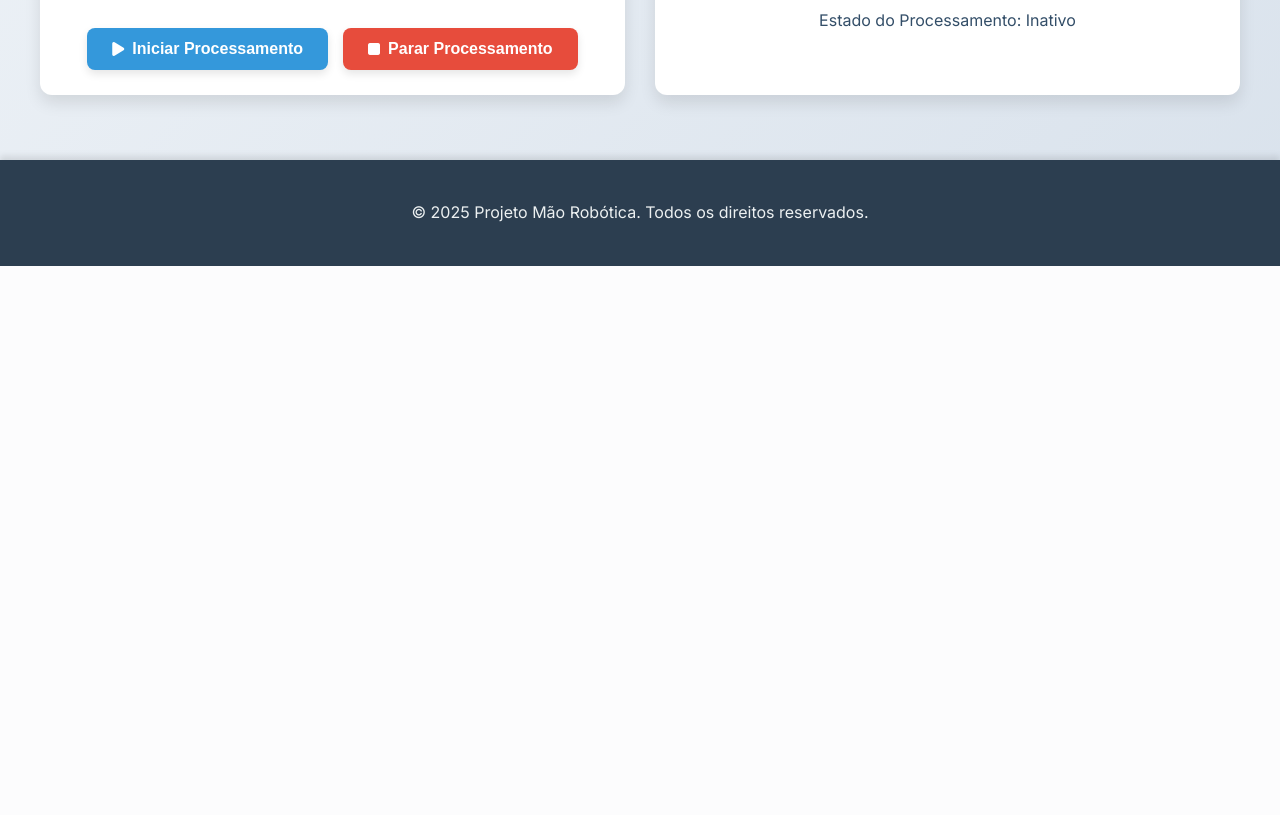
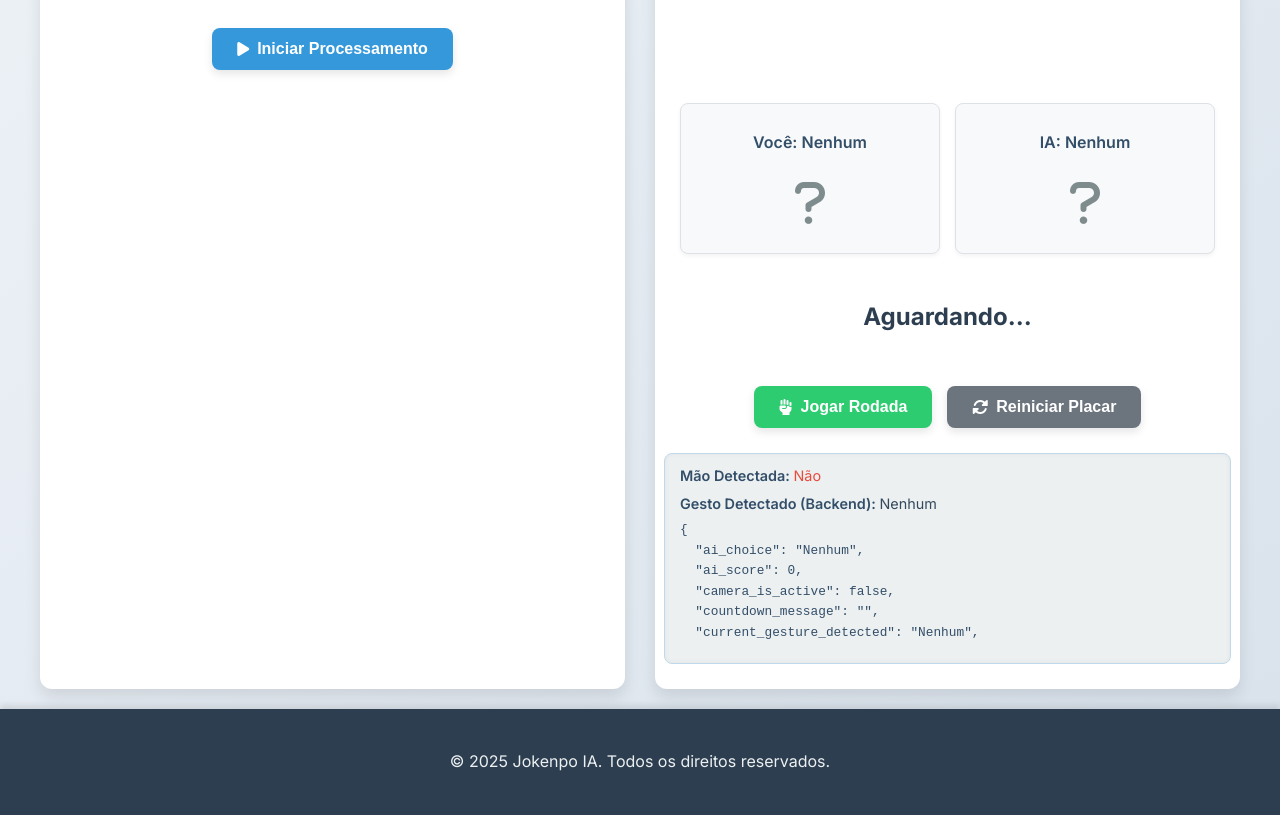
Before and after one commit to CalebeGomes740/MaoRobotica-Joken_Campus-Party, a Flask app: page / in a window 1280 px wide. Shown: the part 534-1349 px from the top of the page. Before the commit the page ends 800 px from the top, so only its background shows below. Run offline with Flask 3, Linux system fonts and the light colour scheme.

Commit message:
Update index.html

```diff
--- a/templates/index.html
+++ b/templates/index.html
@@ -3,76 +3,84 @@
 <head>
     <meta charset="UTF-8">
     <meta name="viewport" content="width=device-width, initial-scale=1.0">
-    <title>Câmera e Mão Robótica</title>
+    <title>Câmera e Jokenpo</title>
     <link rel="stylesheet" href="{{ url_for('static', filename='css/style.css') }}">
-    <!-- Importa Font Awesome para ícones -->
+    <!-- Import Font Awesome for icons -->
     <link rel="stylesheet" href="https://cdnjs.cloudflare.com/ajax/libs/font-awesome/6.0.0-beta3/css/all.min.css">
 </head>
 <body>
     <header>
-        <h1>Integração de Câmera e Mão Robótica</h1>
+        <h1>Câmera e Jokenpo</h1>
     </header>
     <main>
         <div class="container">
-            <!-- Seção da Câmera -->
+            <!-- Camera Section -->
             <section class="camera-section card">
                 <h2><i class="fas fa-video"></i> Câmera</h2>
                 <div class="video-container">
-                    <!-- O feed da câmera agora vem do endpoint do Flask -->
                     <img id="camera-feed" src="/video_feed" alt="Camera Feed">
                     <p id="camera-status" class="status-message">Conectando à câmera...</p>
                 </div>
                 <div class="controls">
-                    <!-- Estes botões agora controlam o processamento MediaPipe no backend -->
                     <button id="start-processing" class="button primary"><i class="fas fa-play"></i> Iniciar Processamento</button>
                     <button id="stop-processing" class="button danger"><i class="fas fa-stop"></i> Parar Processamento</button>
                 </div>
             </section>
 
-            <!-- Seção da Mão Robótica -->
-            <section class="robot-arm-section card">
-                <h2><i class="fas fa-robot"></i> Mão Robótica (Simulação)</h2>
-                <div id="robot-arm-display">
-                    <!-- Representação SVG da mão robótica -->
-                    <svg width="250" height="250" viewBox="0 0 250 250" id="robot-arm-svg">
-                        <!-- Base do braço -->
-                        <rect x="100" y="200" width="50" height="40" rx="5" ry="5" fill="#666" class="arm-part"></rect>
+            <!-- Jokenpo Section -->
+            <section class="jokenpo-game-section card">
+                <h2><i class="fas fa-hand-rock"></i> Jokenpo</h2>
+                <div class="scoreboard">
+                    <div class="score">
+                        <span class="player-score" id="player-score">0</span>
+                        <p>Jogador</p>
+                    </div>
+                    <div class="separator">-</div>
+                    <div class="score">
+                        <span class="ai-score" id="ai-score">0</span>
+                        <p>IA</p>
+                    </div>
+                </div>
+                <div class="round-info">
+                    <p>Rodadas: <span id="rounds-played">0</span></p>
+                </div>
 
-                        <!-- Segmento do braço 1 (ombro) -->
-                        <g id="arm-segment-shoulder" transform-origin="125 200">
-                            <rect x="115" y="100" width="20" height="100" rx="5" ry="5" fill="#999" class="arm-part"></rect>
-                            <!-- Segmento do braço 2 (cotovelo) -->
-                            <g id="arm-segment-elbow" transform-origin="125 100">
-                                <rect x="118" y="40" width="14" height="60" rx="3" ry="3" fill="#aaa" class="arm-part"></rect>
-                                <!-- Mão -->
-                                <g id="robot-hand" transform-origin="125 40">
-                                    <rect x="105" y="10" width="40" height="30" rx="5" ry="5" fill="#bbb" class="arm-part"></rect>
-                                    <!-- Dedos -->
-                                    <!-- Polegar -->
-                                    <rect x="100" y="0" width="8" height="20" rx="2" ry="2" fill="#ccc" class="finger" id="finger-thumb" transform-origin="104 20"></rect>
-                                    <!-- Indicador -->
-                                    <rect x="115" y="0" width="8" height="20" rx="2" ry="2" fill="#ccc" class="finger" id="finger-index" transform-origin="119 20"></rect>
-                                    <!-- Médio -->
-                                    <rect x="127" y="0" width="8" height="20" rx="2" ry="2" fill="#ccc" class="finger" id="finger-middle" transform-origin="131 20"></rect>
-                                    <!-- Anelar -->
-                                    <rect x="140" y="0" width="8" height="20" rx="2" ry="2" fill="#ccc" class="finger" id="finger-ring" transform-origin="144 20"></rect>
-                                    <!-- Mínimo -->
-                                    <rect x="152" y="0" width="8" height="20" rx="2" ry="2" fill="#ccc" class="finger" id="finger-pinky" transform-origin="156 20"></rect>
-                                </g>
-                            </g>
-                        </g>
-                    </svg>
+                <!-- Contagem regressiva -->
+                <div class="countdown-display">
+                    <p id="countdown-message"></p>
                 </div>
-                <div class="robot-arm-controls">
+
+                <div class="current-gestures">
+                    <div class="player-info">
+                        <p>Você: <span id="player-current-gesture">Nenhum</span></p>
+                        <div class="gesture-icon" id="player-choice-icon">
+                            <i class="fas fa-question"></i>
+                        </div>
+                    </div>
+                    <div class="ai-info">
+                        <p>IA: <span id="ai-current-choice">Nenhum</span></p>
+                        <div class="gesture-icon" id="ai-choice-icon">
+                            <i class="fas fa-question"></i>
+                        </div>
+                    </div>
+                </div>
+                <div class="result-message">
+                    <p id="round-result">Aguardando...</p>
+                </div>
+                <div class="jokenpo-controls">
+                    <button id="play-round-button" class="button success"><i class="fas fa-fist-raised"></i> Jogar Rodada</button>
+                    <button id="reset-scoreboard" class="button info"><i class="fas fa-sync-alt"></i> Reiniciar Placar</button>
+                </div>
+                <div class="debug-info">
                     <p>Mão Detectada: <span id="hand-detected-status">Não</span></p>
-                    <p>Estado do Processamento: <span id="robot-arm-status-text">Inativo</span></p>
-                    <pre id="robot-arm-json-display"></pre>
+                    <p>Gesto Detectado (Backend): <span id="detected-gesture-feedback">Nenhum</span></p>
+                    <pre id="jokenpo-json-display"></pre>
                 </div>
             </section>
         </div>
     </main>
     <footer>
-        <p>&copy; 2025 Projeto Mão Robótica. Todos os direitos reservados.</p>
+        <p>&copy; 2025 Jokenpo IA. Todos os direitos reservados.</p>
     </footer>
 
     <script src="{{ url_for('static', filename='js/script.js') }}"></script>
```
